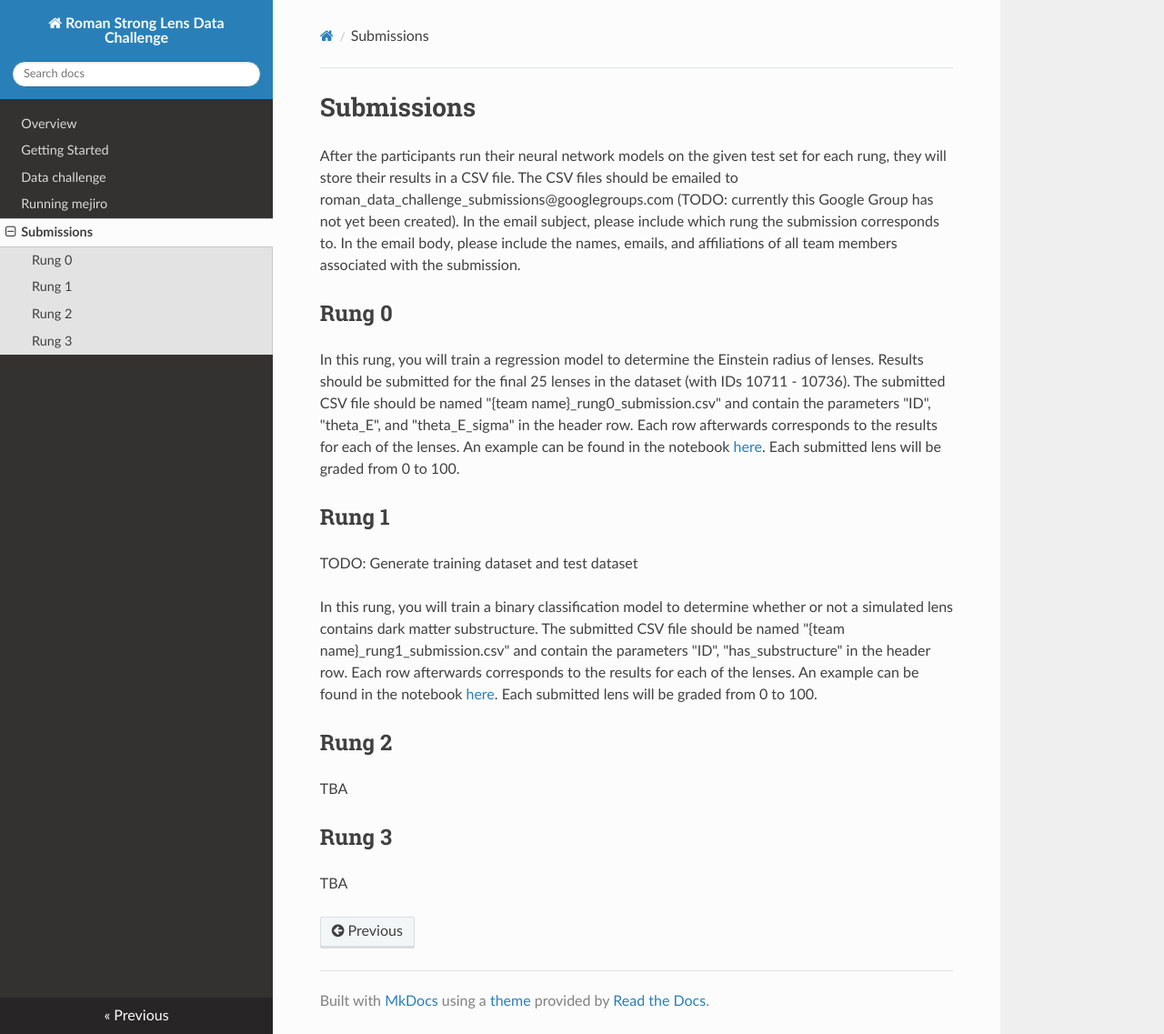
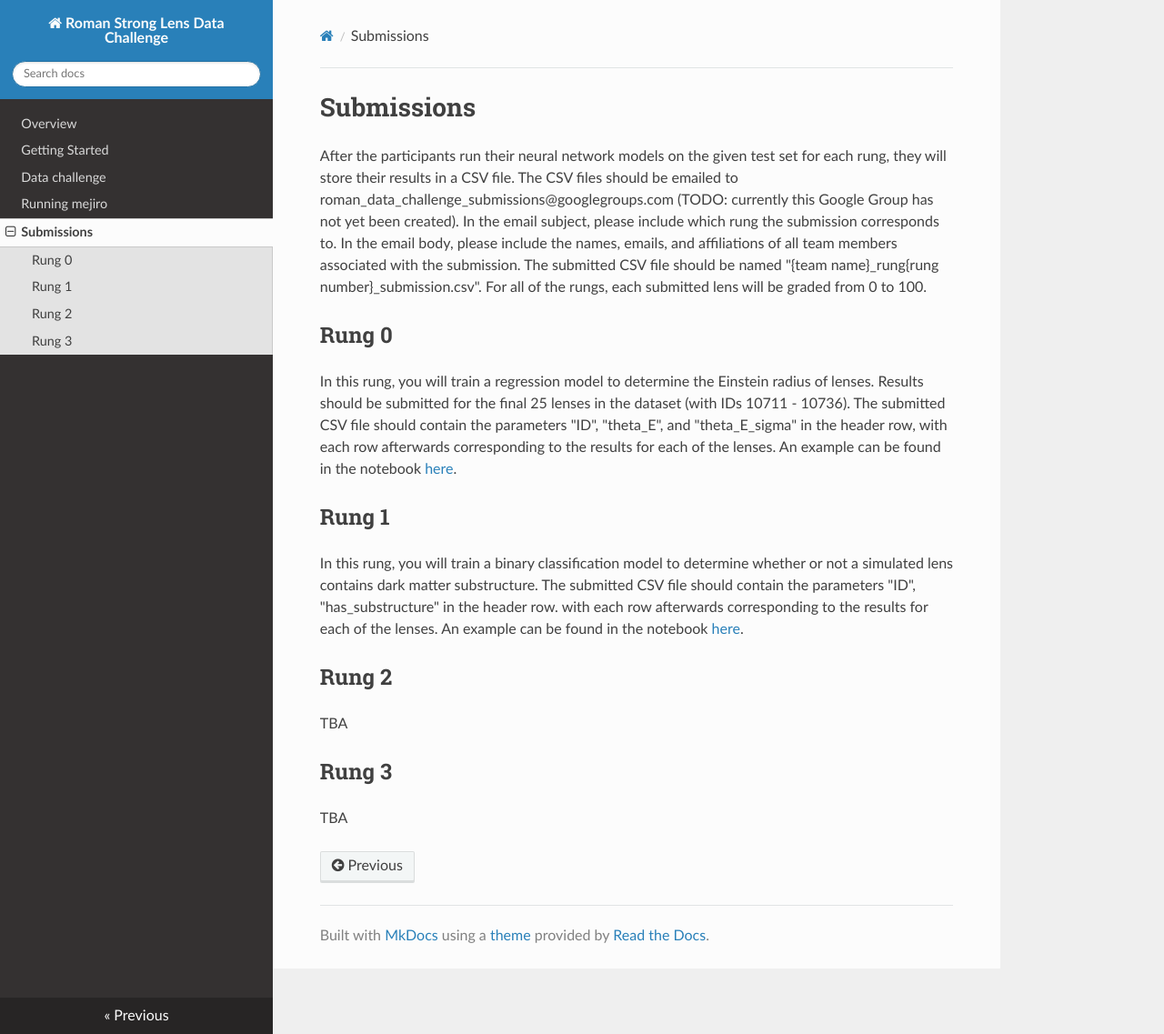
Before and after one commit to ahuang314/Roman_Data_Challenge, an MkDocs documentation site: the page built from docs/submissions.md, in a window 1280 px wide and 1137 px high. Shown: the whole window at 91% size. Built offline with MkDocs 1.6.1, drawn with Linux system fonts in a browser that asks for light colours; nearby versions of some CDN libraries.

Commit message:
edit docs

```diff
--- a/docs/submissions.md
+++ b/docs/submissions.md
@@ -1,17 +1,15 @@
 # Submissions
 
-After the participants run their neural network models on the given test set for each rung, they will store their results in a CSV file. The CSV files should be emailed to roman_data_challenge_submissions@googlegroups.com (TODO: currently this Google Group has not yet been created). In the email subject, please include which rung the submission corresponds to. In the email body, please include the names, emails, and affiliations of all team members associated with the submission.
+After the participants run their neural network models on the given test set for each rung, they will store their results in a CSV file. The CSV files should be emailed to roman_data_challenge_submissions@googlegroups.com (TODO: currently this Google Group has not yet been created). In the email subject, please include which rung the submission corresponds to. In the email body, please include the names, emails, and affiliations of all team members associated with the submission. The submitted CSV file should be named "{team name}_rung{rung number}_submission.csv". For all of the rungs, each submitted lens will be graded from 0 to 100.
 
 ## Rung 0
 
-In this rung, you will train a regression model to determine the Einstein radius of lenses. Results should be submitted for the final 25 lenses in the dataset (with IDs 10711 - 10736). The submitted CSV file should be named "{team name}_rung0_submission.csv" and contain the parameters "ID", "theta_E", and "theta_E_sigma" in the header row. Each row afterwards corresponds to the results for each of the lenses. An example can be found in the notebook [here](https://github.com/ahuang314/Roman_Data_Challenge/blob/main/Notebooks/rung0_submissions.ipynb). Each submitted lens will be graded from 0 to 100.
+In this rung, you will train a regression model to determine the Einstein radius of lenses. Results should be submitted for the final 25 lenses in the dataset (with IDs 10711 - 10736). The submitted CSV file should contain the parameters "ID", "theta_E", and "theta_E_sigma" in the header row, with each row afterwards corresponding to the results for each of the lenses. An example can be found in the notebook [here](https://github.com/ahuang314/Roman_Data_Challenge/blob/main/Notebooks/rung0_submissions.ipynb).
 
 
 ## Rung 1
 
-TODO: Generate training dataset and test dataset
-
-In this rung, you will train a binary classification model to determine whether or not a simulated lens contains dark matter substructure. The submitted CSV file should be named "{team name}_rung1_submission.csv" and contain the parameters "ID", "has_substructure" in the header row. Each row afterwards corresponds to the results for each of the lenses. An example can be found in the notebook [here](https://github.com/ahuang314/Roman_Data_Challenge/blob/main/Notebooks/rung1_submissions.ipynb). Each submitted lens will be graded from 0 to 100.
+In this rung, you will train a binary classification model to determine whether or not a simulated lens contains dark matter substructure. The submitted CSV file should contain the parameters "ID", "has_substructure" in the header row. with each row afterwards corresponding to the results for each of the lenses. An example can be found in the notebook [here](https://github.com/ahuang314/Roman_Data_Challenge/blob/main/Notebooks/rung1_submissions.ipynb).
 
 ## Rung 2
 
```
Also changed, not shown: docs/getting_started.md (+3 -2 lines).
